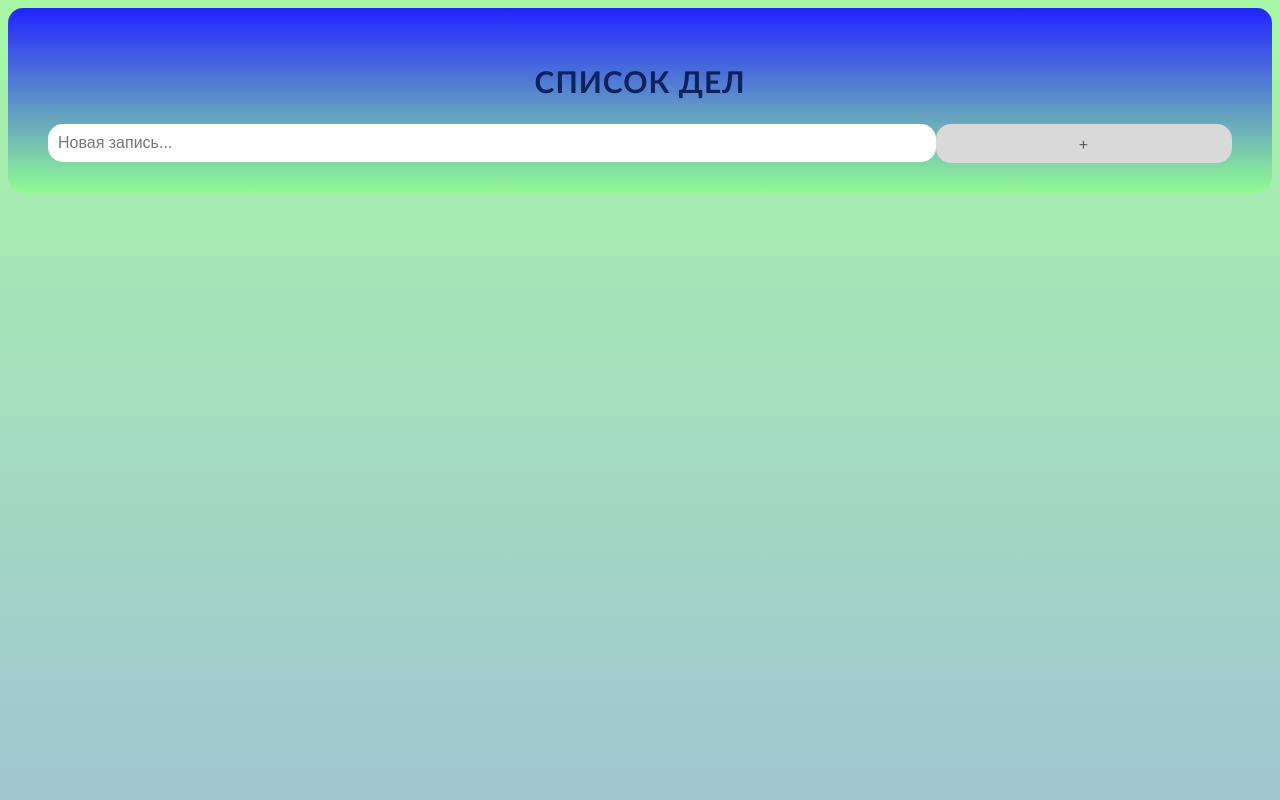
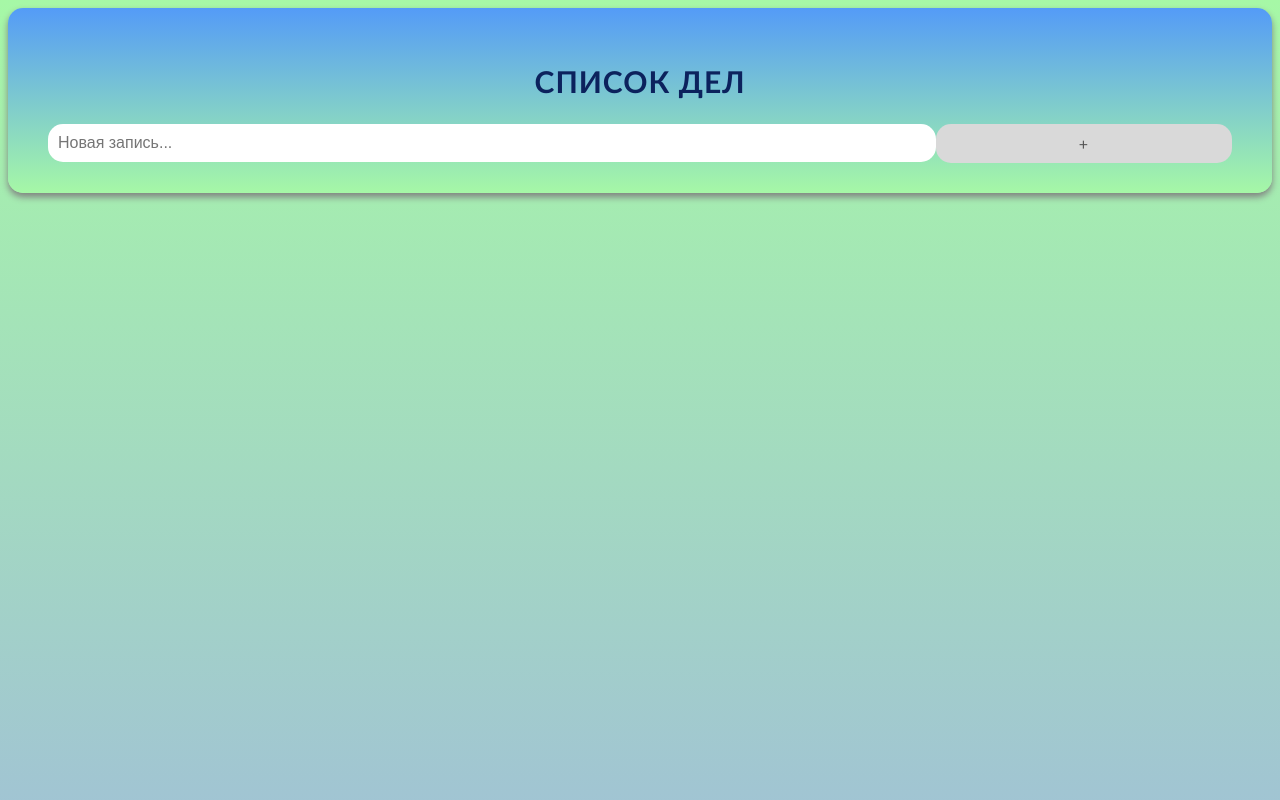
Before and after one commit to AlekseiKom/TodoList-JavaScript, a plain HTML site: page index.html in a window 1280 px wide. Shown: the top 800 px of the page. Drawn offline with Linux system fonts and the light colour scheme.

Commit message:
Som shadows sdded

```diff
--- a/style.css
+++ b/style.css
@@ -71,12 +71,13 @@
   }
 
   .header {
-    background:linear-gradient(#2424ff,#93fb93);
+    background:linear-gradient(#549bf7,#a6f8a6);
     padding: 30px 40px;
     margin-bottom: 5px;
     color: white;
     text-align: center;
     border-radius: 15px;
+    box-shadow:  0 4px 7px gray;
   }
 
   .header:after {
```
